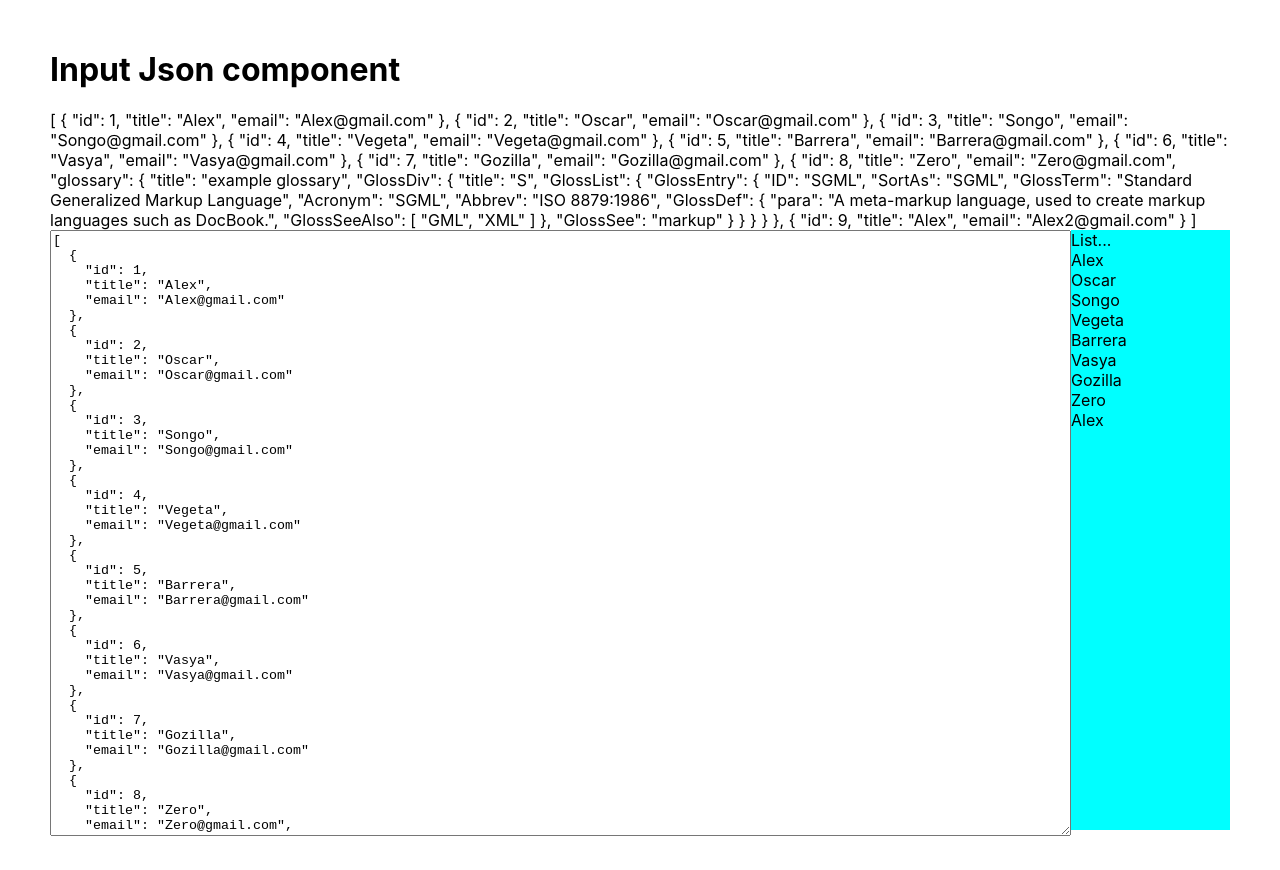
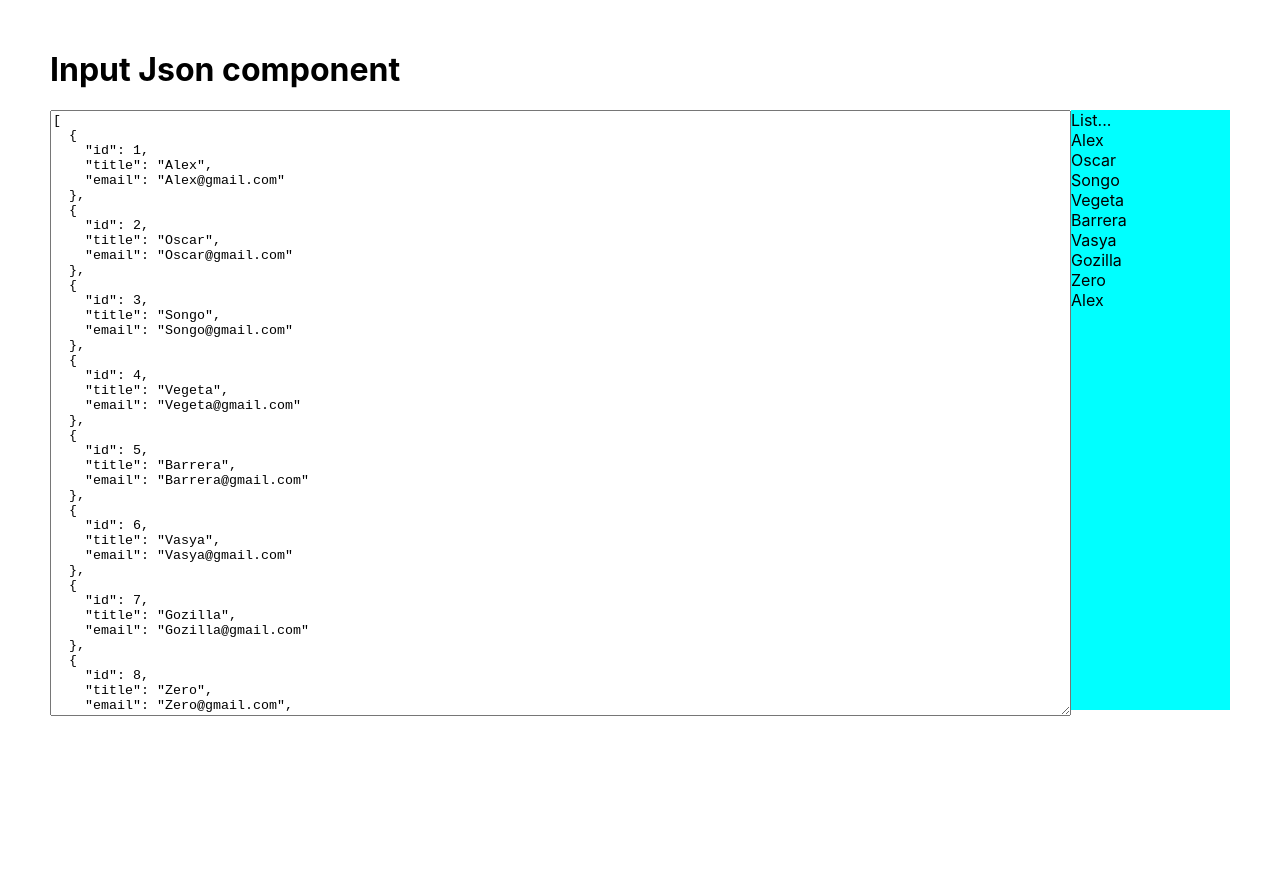
Before and after one commit to AlexKovalchuk/textarea-jspn, a React (Create React App) app: page / in a window 1280 px wide. Shown: the top 870 px of the page. After the commit the page ends 800 px from the top, so only its background shows below. Built offline with nearby package versions, Linux system fonts and the light colour scheme.

Commit message:
removed json text form page

```diff
--- a/src/components/JsonInput/JsonTextarea.tsx
+++ b/src/components/JsonInput/JsonTextarea.tsx
@@ -75,7 +75,6 @@ const JsonInput:FunctionComponent<ParentStateItem> = (props: any) => {
     return (
         <div className="json-textarea-container">
             <h1>Input Json component</h1>
-            <div>{jsonText}</div>
             <div className="json-textarea-block">
                 <div className="block-one">
                     <textarea
```
